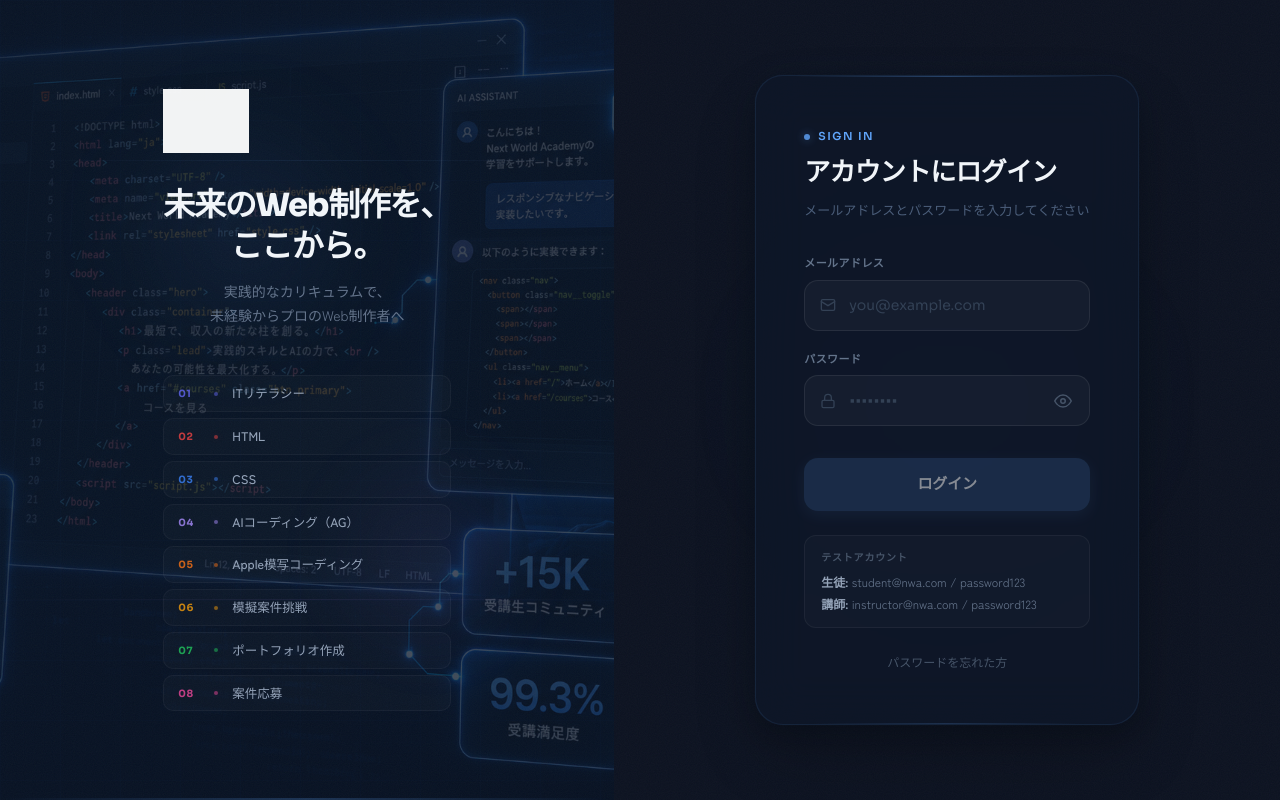
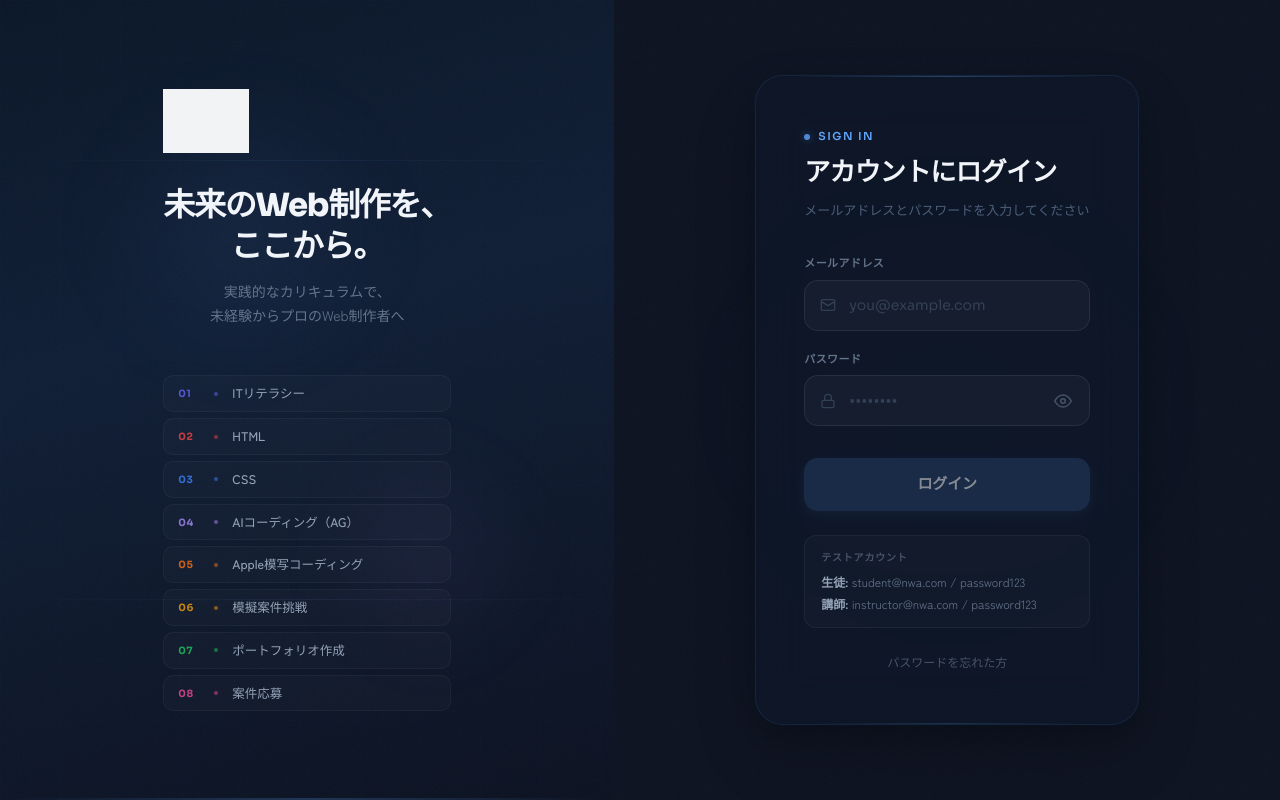
Before and after one commit to BennetBWS/nwa-lms, a Next.js app: page /login in a window 1280 px wide. Built offline with nearby package versions, Linux system fonts and the light colour scheme; grey boxes are pictures that could not be loaded.

Commit message:
Revert "Add bg-1.png as background image for login brand panel"
This reverts commit 6d1ae43a9540ce5db37a8098b96a47ef0b9d6784.

```diff
--- a/src/app/login/page.tsx
+++ b/src/app/login/page.tsx
@@ -104,24 +104,10 @@ function LoginPage() {
       {/* ═══ LEFT: Brand Visual ═══ */}
       <div className="login-left" style={{
         width: "48%", minHeight: "100vh", position: "relative",
-        background: "#0A1628",
+        background: "linear-gradient(165deg, #0A1628 0%, #0F1D35 40%, #0B1120 100%)",
         flexDirection: "column", justifyContent: "center", alignItems: "center",
         overflow: "hidden",
       }}>
-        {/* Layer 1 (backmost): background photo */}
-        <div style={{
-          position: "absolute", inset: 0, zIndex: 0,
-          backgroundImage: "url('/bg-1.png')",
-          backgroundSize: "cover", backgroundPosition: "center", backgroundRepeat: "no-repeat",
-          pointerEvents: "none",
-        }} />
-        {/* Layer 2: dark navy gradient overlay for text legibility */}
-        <div style={{
-          position: "absolute", inset: 0, zIndex: 0,
-          background: "linear-gradient(135deg, rgba(10,22,40,0.85), rgba(10,22,40,0.75))",
-          pointerEvents: "none",
-        }} />
-        {/* Layer 3+: existing grid / noise / glow texture, stacked above the overlay */}
         <div style={{
           position: "absolute", inset: 0, opacity: 0.03,
           backgroundImage: `linear-gradient(rgba(96,165,250,0.5) 1px, transparent 1px), linear-gradient(90deg, rgba(96,165,250,0.5) 1px, transparent 1px)`,
```
Also changed, not shown: public/bg-1.png (deleted).
